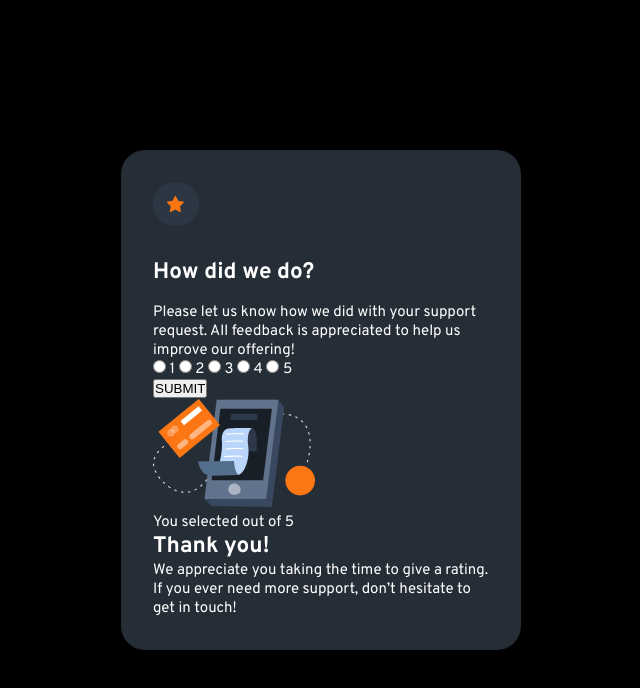
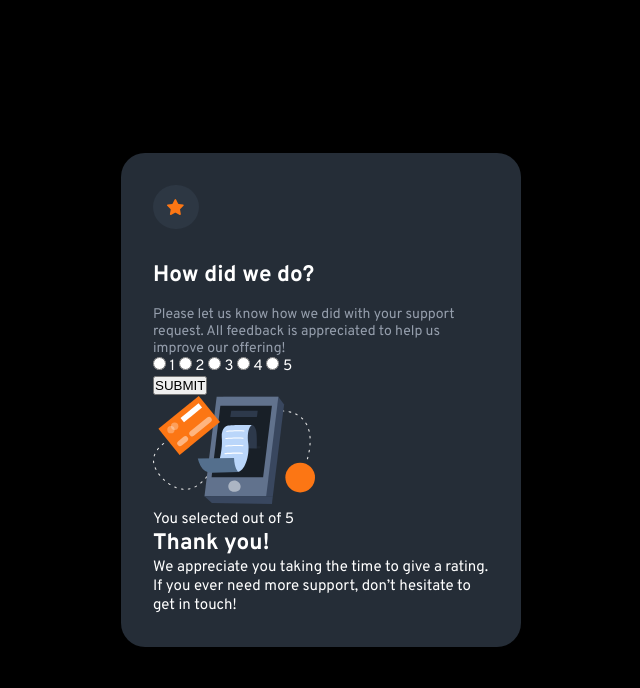
Before and after one commit to SaeM843/Interactive-Rating-Component, a plain HTML site: page index.html in a window 1280 px wide. Shown: the whole page, without its empty margins (319-959 px from the left). Drawn offline with Linux system fonts and the light colour scheme.

```diff
--- a/style.css
+++ b/style.css
@@ -48,3 +48,8 @@
   .text-area > h2 {
     margin: 1rem 0;
   }
+
+  .text-area > p {
+    font-size: 14px;
+    color: var(--light-grey);
+  }
```
